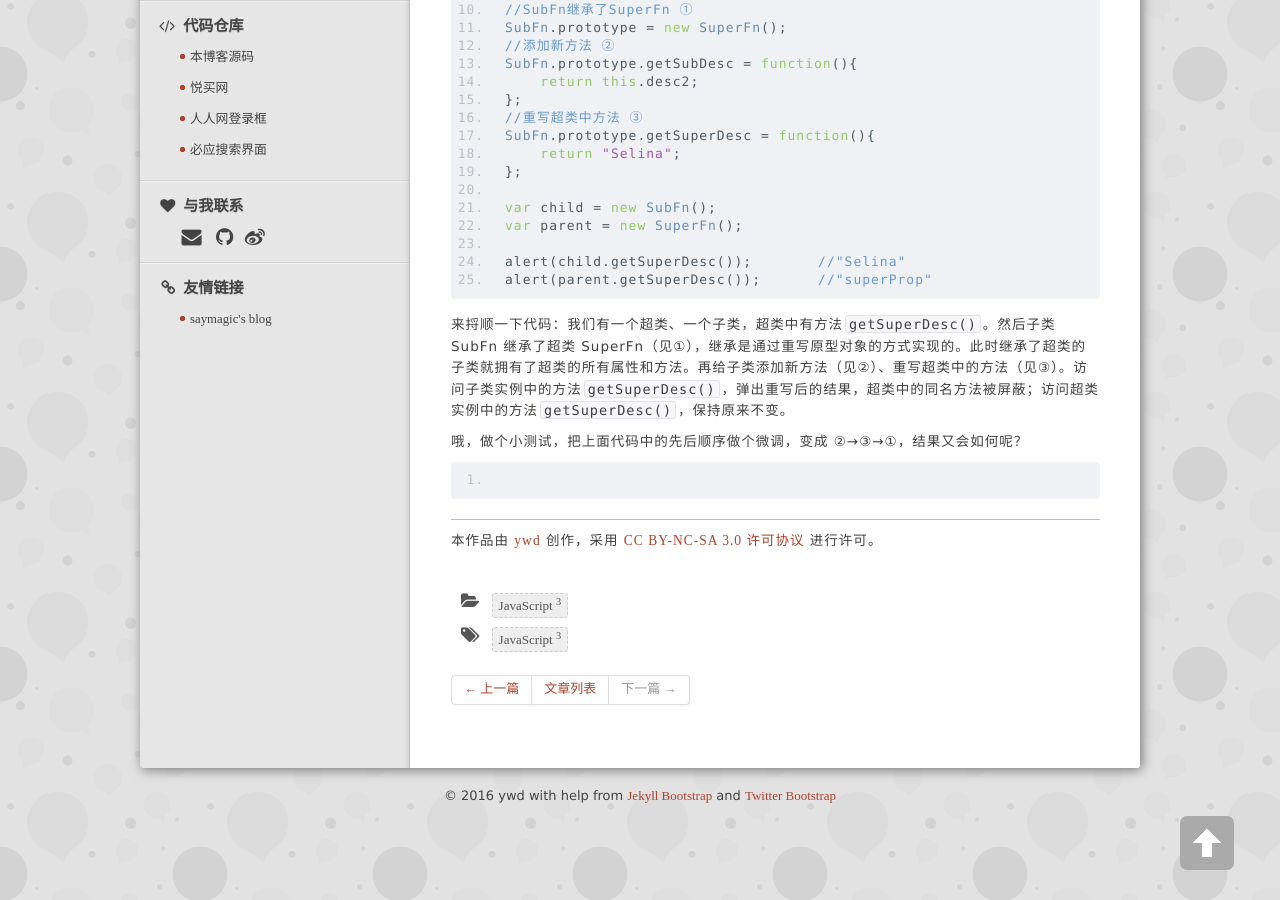
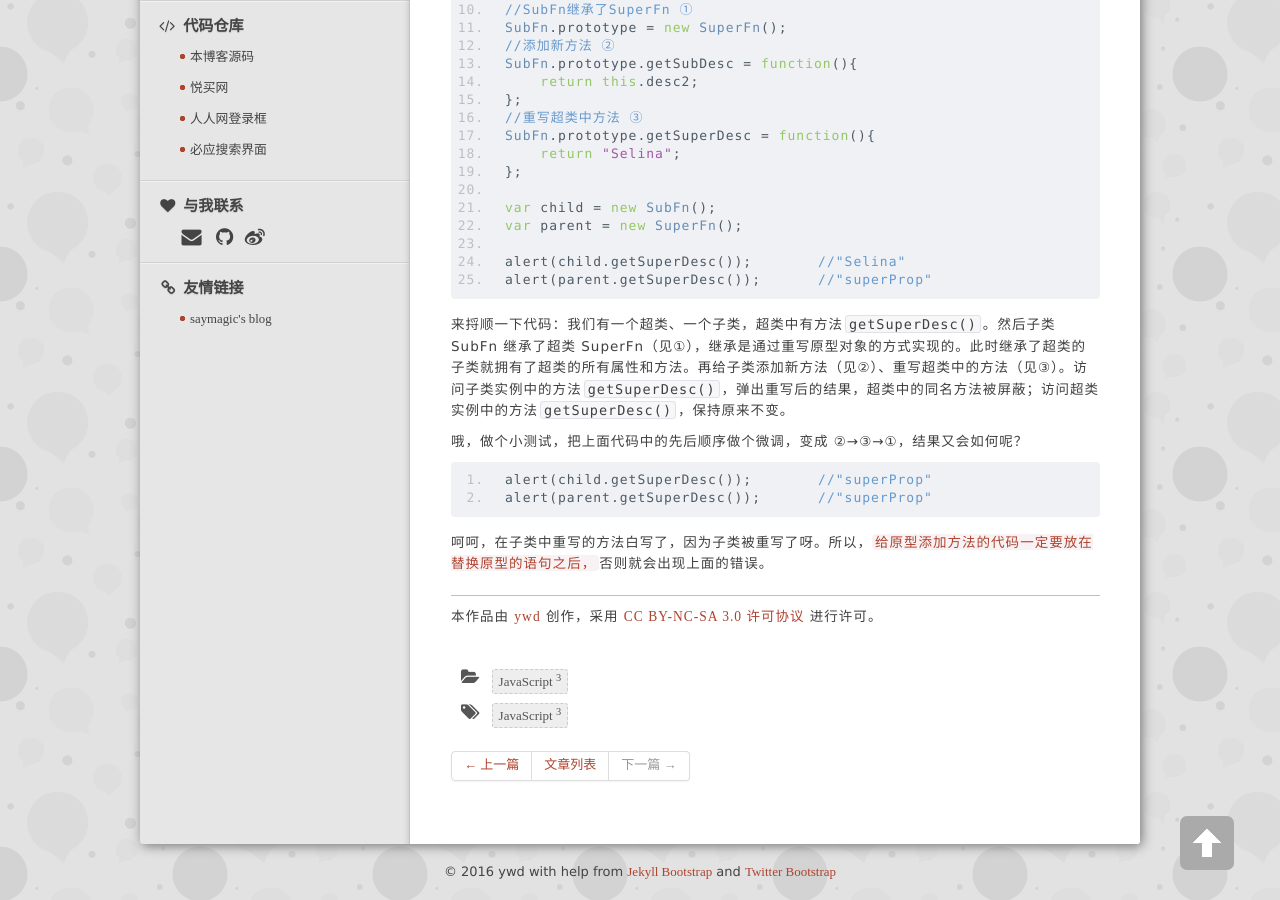
Before and after one commit to wendyppy/0-0-9.github.io, a Jekyll site: the page built from _posts/2016-07-23-inherit&prctotype-chain-in-js.md, in a window 1280 px wide and 900 px high, scrolled down 1926 px. Built offline with Jekyll 4.4.1, drawn with Linux system fonts in a browser that asks for light colours; nearby versions of some CDN libraries; library files that are not in the unit come from our copies; Markdown is read by kramdown in place of the engine named in the settings; comment, search, counter and statistics services are not loaded.

Commit message:
alter inherit

```diff
--- a/_posts/2016-07-23-inherit&prctotype-chain-in-js.md
+++ b/_posts/2016-07-23-inherit&prctotype-chain-in-js.md
@@ -89,5 +89,8 @@ alert(parent.getSuperDesc());	//"superProp"
 哦，做个小测试，把上面代码中的先后顺序做个微调，变成 ②→③→①，结果又会如何呢？
 
 <pre>
+alert(child.getSuperDesc());	//"superProp"
+alert(parent.getSuperDesc());	//"superProp"
+</pre>
 
-</pre>
+呵呵，在子类中重写的方法白写了，因为子类被重写了呀。所以，<span class="txt">给原型添加方法的代码一定要放在替换原型的语句之后，</span>否则就会出现上面的错误。
```
